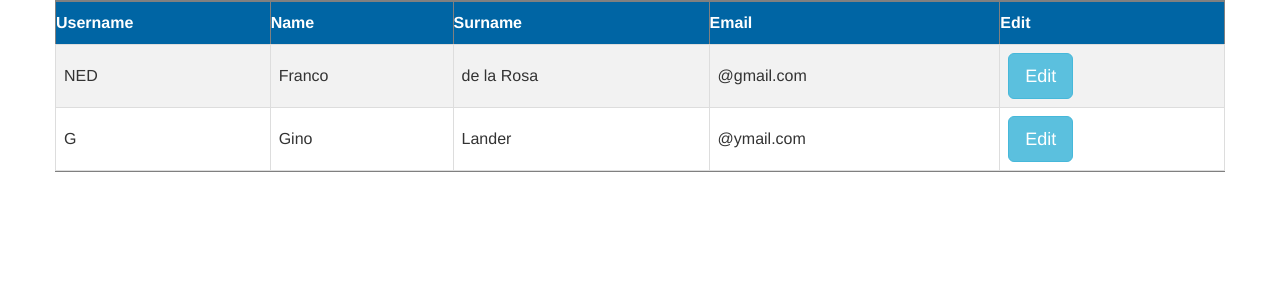
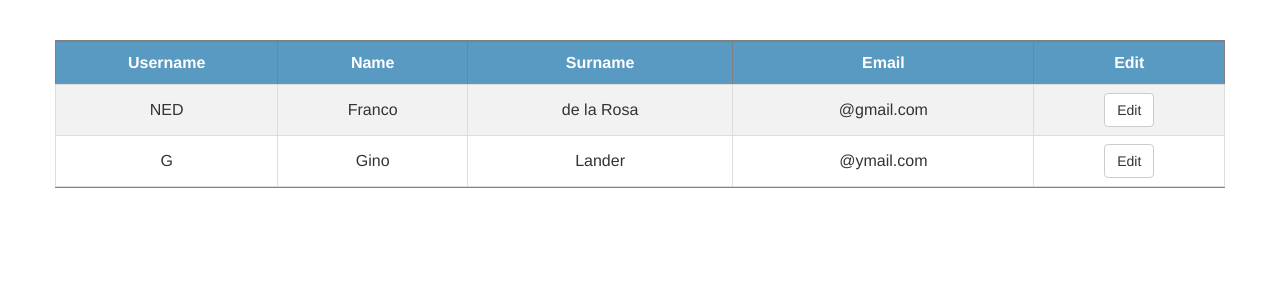
Before and after one commit to Ned303/joinerSystem, a PHP site: page /views/Admin.php in a window 1280 px wide. Shown: the top 300 px of the page. Run offline with PHP 8.4, Linux system fonts and the light colour scheme.

Commit message:
Update admin.php

```diff
--- a/src/views/Admin.php
+++ b/src/views/Admin.php
@@ -28,18 +28,22 @@
         .container td, #container th {
             border: 1px solid #ddd;
             padding: 8px;
+            text-align: center;
         }
 
-            .container tr:nth-child(even){background-color: #f2f2f2;}
+        .container tr:nth-child(even){
+            background-color: #f2f2f2;
+        }
 
         .container tr:hover {background-color: #ddd;}
 
         .container th {
             padding-top: 12px;
             padding-bottom: 12px;
-                text-align: left;
-                background-color: #0065A4;
+            background-color: rgba(0, 101, 164, 0.65);
             color: white;
+            text-align: center;
+        }
 
     </style>
     <link rel="stylesheet" href="https://maxcdn.bootstrapcdn.com/bootstrap/3.3.7/css/bootstrap.min.css">
@@ -48,6 +52,8 @@
 </head>
 <body>
 <div id = "content" class = "main">
+    <br>
+    <br>
     <table class="container" width="auto" border="1">
         <tr>
             <th>Username</th>
@@ -61,14 +67,14 @@
             <td>Franco</td>
             <td>de la Rosa</td>
             <td>@gmail.com</td>
-                    <td><button type="button" class="btn btn-info btn-lg" data-toggle="modal" data-target="#myModal">Edit</button></td>
+            <td><button type="button" class="btn btn-default" data-toggle="modal" data-target="#myModal">Edit</button></td>
         </tr>
         <tr>
             <td>G</td>
             <td>Gino</td>
             <td>Lander</td>
             <td>@ymail.com</td>
-                    <td><button type="button" class="btn btn-info btn-lg" data-toggle="modal" data-target="#myModal">Edit</button></td>
+            <td><button type="button"  class="btn btn-default" data-toggle="modal" data-target="#myModal">Edit</button></td>
         </tr>
     </table>
 </div>
@@ -82,10 +88,9 @@
                 <button type="button" class="close" data-dismiss="modal">&times;</button>
                 <h4 class="modal-title" style="color: white">Edit User</h4>
             </div>
-
+            <form action="index.php" method="POST">
                 <div class="modal-body">
                     <div id="edit_modal">
-                            <form action="">
                         Username: <br>
                         <input type="text" id="username" class="text"><br><br>
 
@@ -105,16 +110,15 @@
                         Admin:<br>
 
                         <input type="checkbox"><br><br>
-                                <input type="submit" value="Submit">
-                            </form>
+
                     </div>
                 </div>
 
                 <div class="modal-footer">
-                        <button type="button" class="btn btn-default" data-dismiss="modal">Close</button>
+                    <input type="submit" class="btn btn-default" data-dismiss="modal" value="Submit"> <button type="button" class="btn btn-default" data-dismiss="modal">Close</button>
                 </div>
+            </form>
         </div>
-
     </div>
 </div>
 </body>
```
Lines whose indentation alone changed are shown as unchanged.
